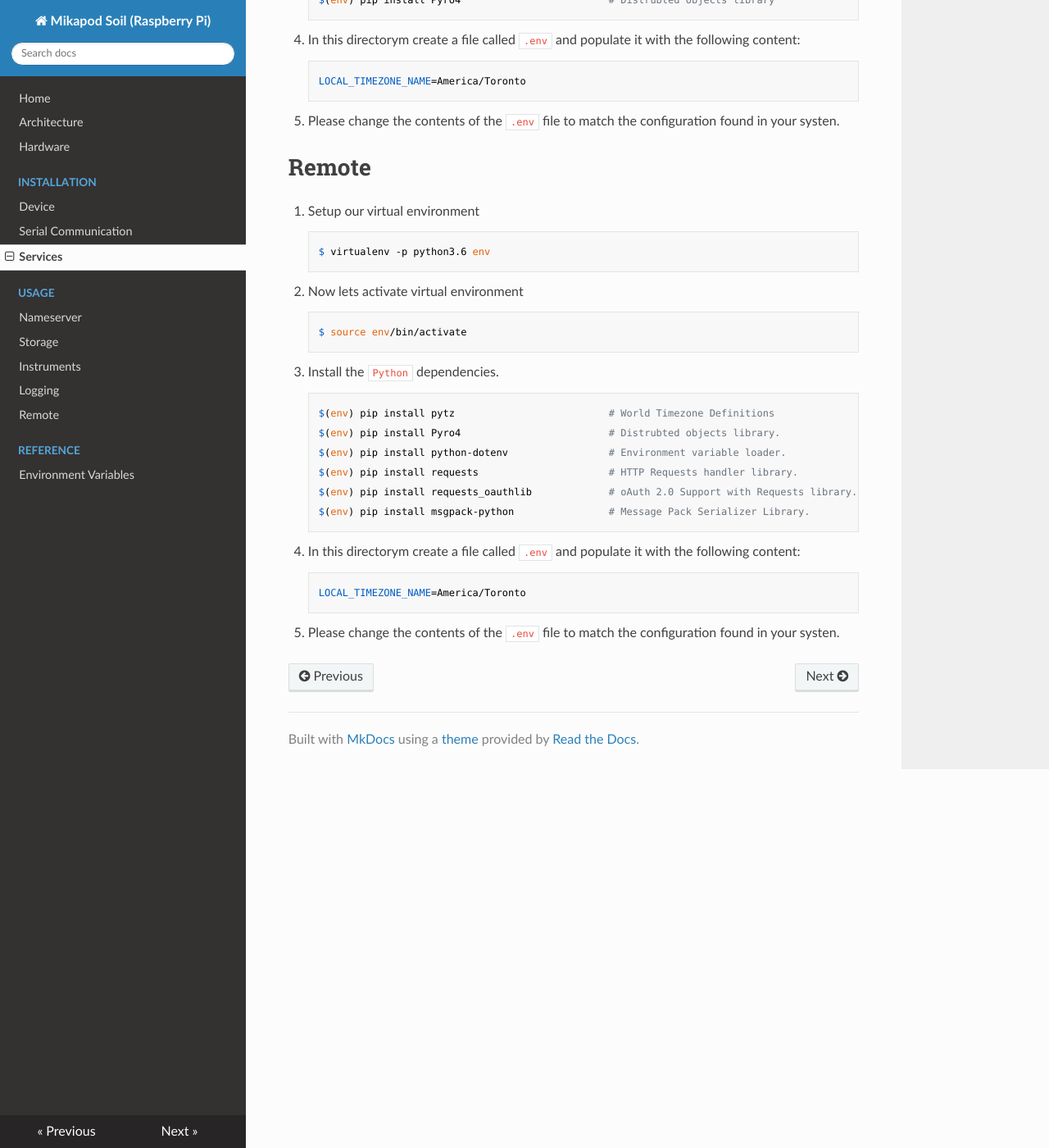
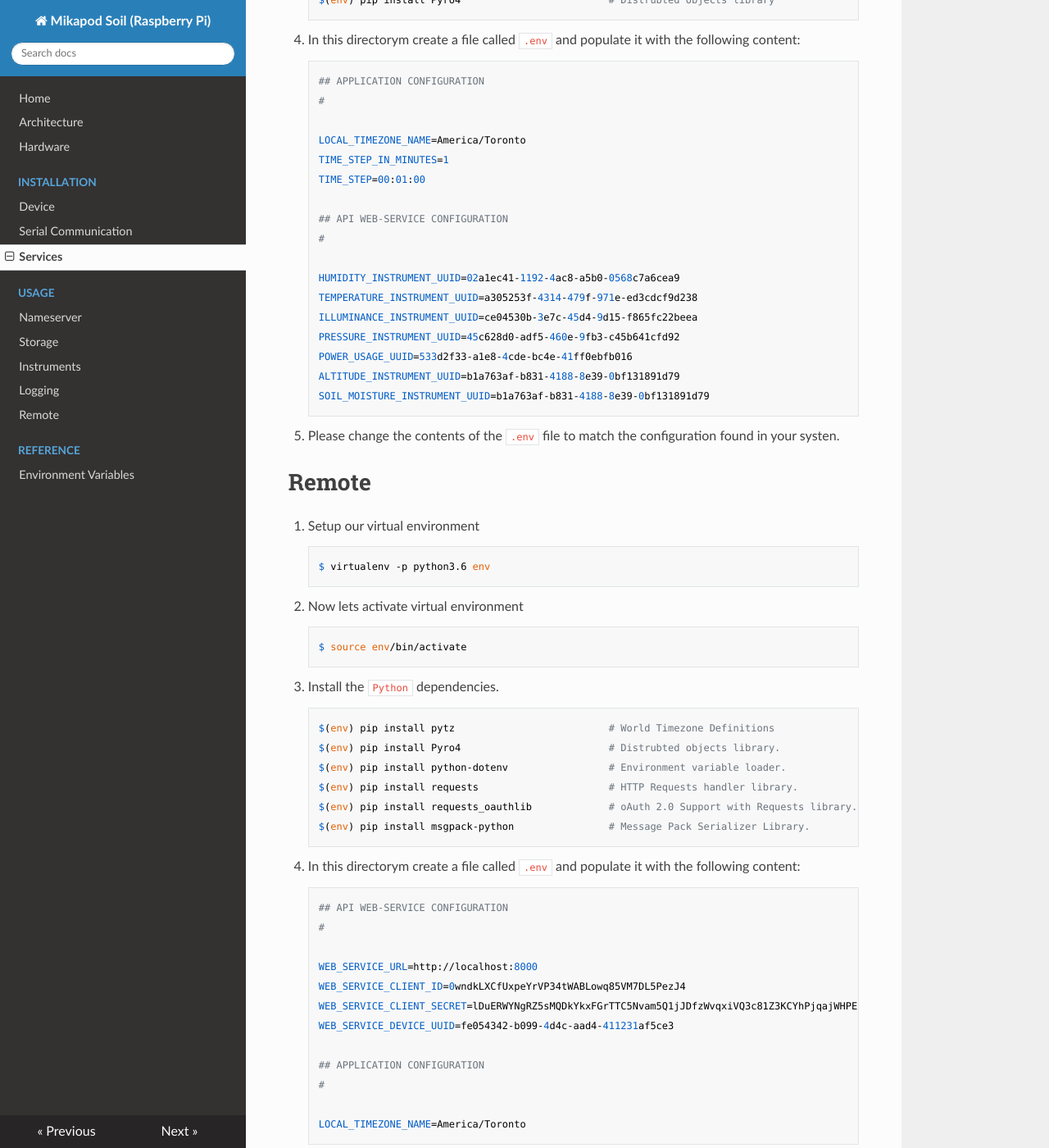
Before and after one commit to mikaponics/mikapod-soil-rpi, an MkDocs documentation site: the page built from docs/installation/services.md, in a window 1280 px wide and 1400 px high, scrolled down 2759 px. Shown: the whole window at 82% size. Built offline with MkDocs 1.6.1, drawn with Linux system fonts in a browser that asks for light colours; nearby versions of some CDN libraries.

Commit message:
BUGFIX: Added remote scripts

```diff
--- a/docs/installation/services.md
+++ b/docs/installation/services.md
@@ -106,7 +106,25 @@ The nameserver must always run in the background, as a result:
 
 4. In this directorym create a file called ``.env`` and populate it with the following content:
 
+        ## APPLICATION CONFIGURATION
+        #
+
         LOCAL_TIMEZONE_NAME=America/Toronto
+        TIME_STEP_IN_MINUTES=1
+        TIME_STEP=00:01:00
+
+
+        ## API WEB-SERVICE CONFIGURATION
+        #
+
+        HUMIDITY_INSTRUMENT_UUID=02a1ec41-1192-4ac8-a5b0-0568c7a6cea9
+        TEMPERATURE_INSTRUMENT_UUID=a305253f-4314-479f-971e-ed3cdcf9d238
+        ILLUMINANCE_INSTRUMENT_UUID=ce04530b-3e7c-45d4-9d15-f865fc22beea
+        PRESSURE_INSTRUMENT_UUID=45c628d0-adf5-460e-9fb3-c45b641cfd92
+        POWER_USAGE_UUID=533d2f33-a1e8-4cde-bc4e-41ff0ebfb016
+        ALTITUDE_INSTRUMENT_UUID=b1a763af-b831-4188-8e39-0bf131891d79
+        SOIL_MOISTURE_INSTRUMENT_UUID=b1a763af-b831-4188-8e39-0bf131891d79
+
 
 5. Please change the contents of the ``.env`` file to match the configuration found in your systen.
 
@@ -131,6 +149,19 @@ The nameserver must always run in the background, as a result:
 
 4. In this directorym create a file called ``.env`` and populate it with the following content:
 
+        ## API WEB-SERVICE CONFIGURATION
+        #
+
+        WEB_SERVICE_URL=http://localhost:8000
+        WEB_SERVICE_CLIENT_ID=0wndkLXCfUxpeYrVP34tWABLowq85VM7DL5PezJ4
+        WEB_SERVICE_CLIENT_SECRET=lDuERWYNgRZ5sMQDkYkxFGrTTC5Nvam5Q1jJDfzWvqxiVQ3c81Z3KCYhPjqajWHPEuaQBPvUBrjsxXjnUtiaN8QYyQzhkbcKjJDXi9S7dSlMK8apOSTTJXr0cxF1acAC
+        WEB_SERVICE_DEVICE_UUID=fe054342-b099-4d4c-aad4-411231af5ce3
+
+
+        ## APPLICATION CONFIGURATION
+        #
+
         LOCAL_TIMEZONE_NAME=America/Toronto
 
+
 5. Please change the contents of the ``.env`` file to match the configuration found in your systen.
```
Also changed, not shown: 1 other file.
